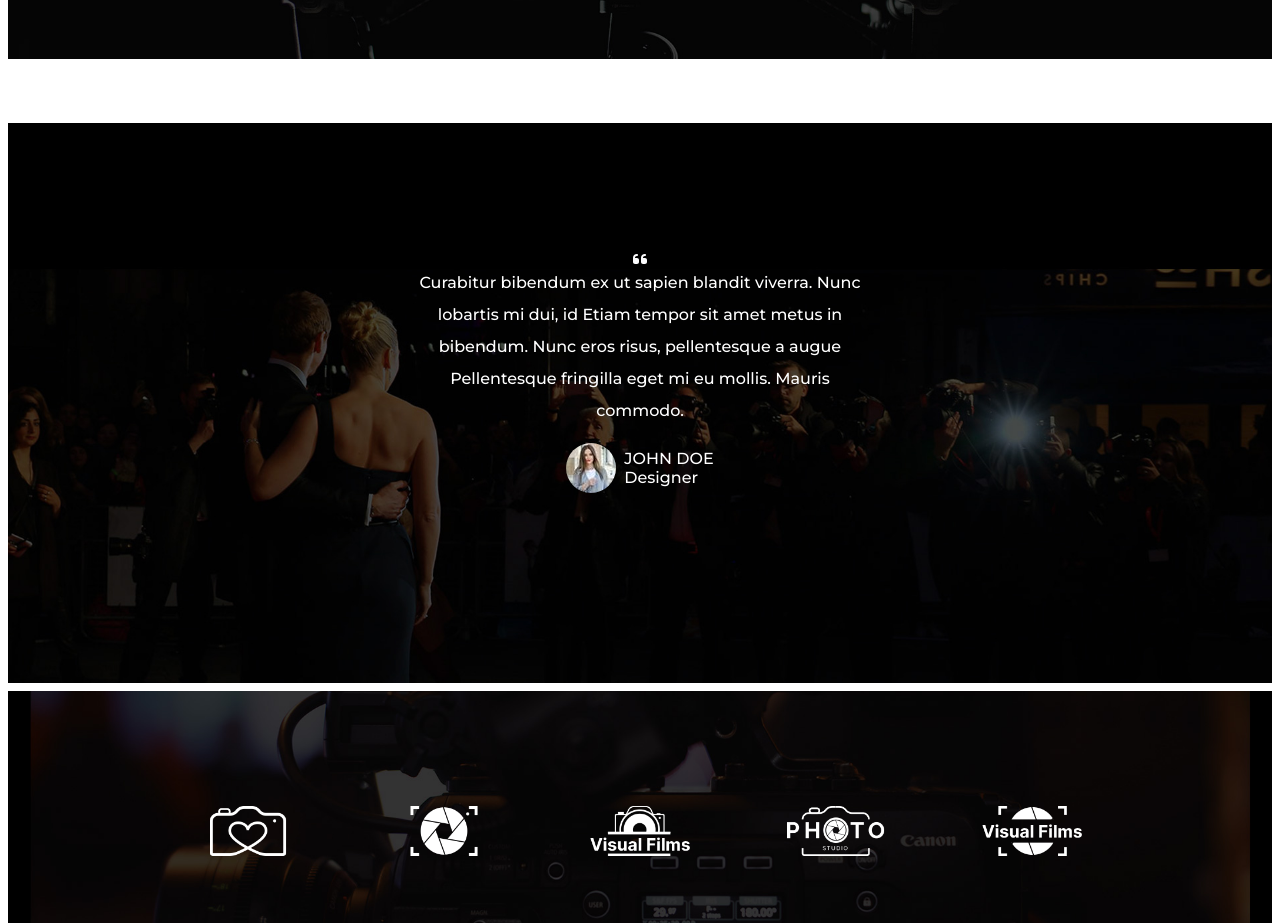
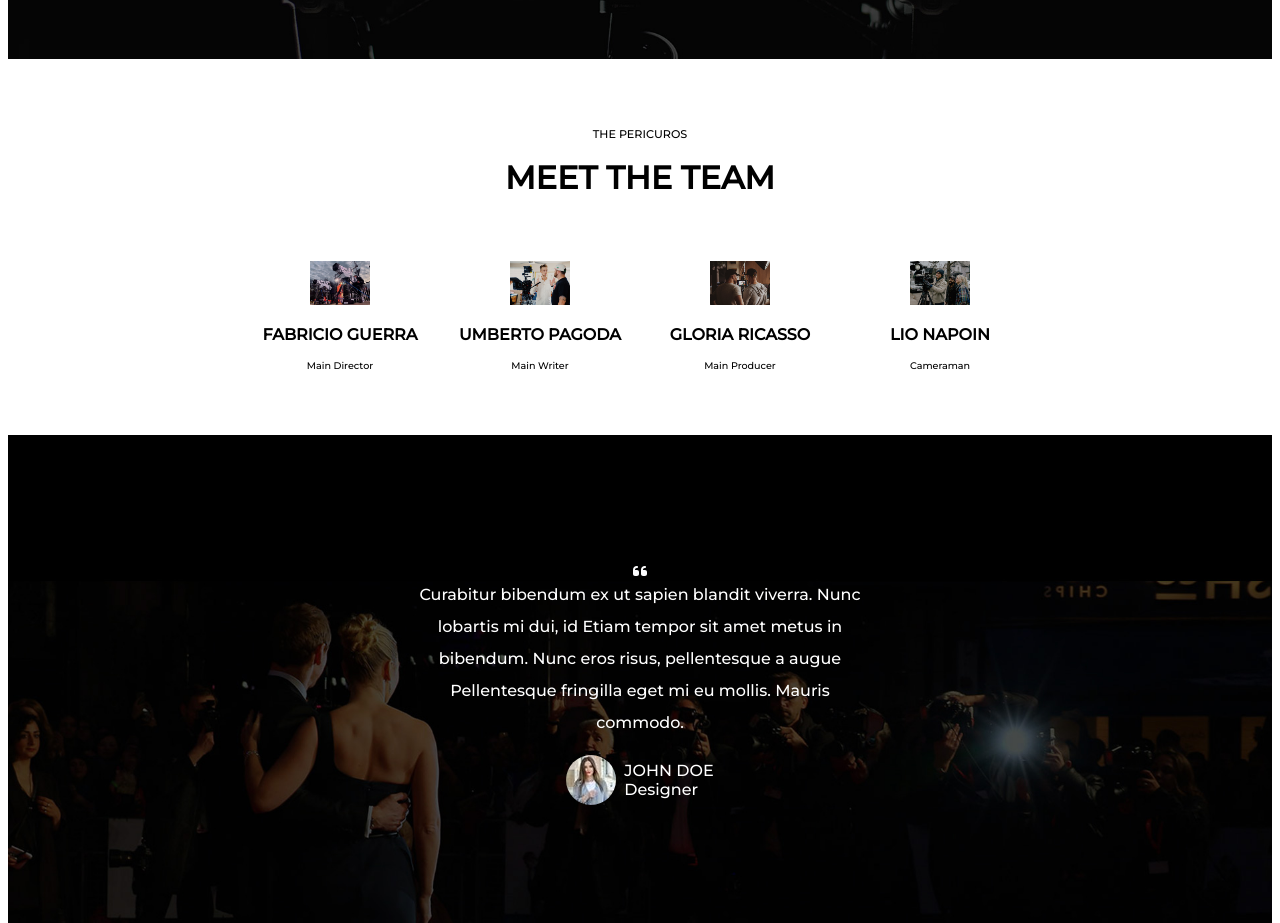
Before and after one commit to NicolaSoggiu/proj-html-vuejs, a Vue app: page / in a window 1280 px wide. Shown: the part 2360-3283 px from the top of the page. Built offline with nearby package versions, Linux system fonts and the light colour scheme.

Commit message:
use component "AppCard" to generate data in component "AppMeet"

```diff
--- a/src/components/AppMain.vue
+++ b/src/components/AppMain.vue
@@ -1,6 +1,7 @@
 <script>
 import AppWatchlist from "./AppWatchlist.vue";
 import AppWhatWeDo from "./AppWhatWeDo.vue";
+import AppMeet from "./AppMeet.vue";
 
 export default {
   data() {
@@ -28,6 +29,7 @@ export default {
   components: {
     AppWhatWeDo,
     AppWatchlist,
+    AppMeet,
   },
 };
 </script>
@@ -67,14 +69,13 @@ export default {
       </div>
     </div>
     <AppWatchlist />
-    <!-- SECTION BEST HITS MOVIES -->
     <div class="stats">
       <div class="info" v-for="info in arrStats" :key="info">
         <h1>{{ info.number }}</h1>
         <span>{{ info.text }}</span>
       </div>
     </div>
-    <!-- SECTION MEET THE TEAM -->
+    <AppMeet />
     <div class="testimonials">
       <div class="testimonials-text">
         <font-awesome-icon
--- /dev/null
+++ b/src/components/AppMeet.vue
@@ -0,0 +1,67 @@
+<script>
+import AppCard from "./AppCard.vue";
+
+export default {
+  data() {
+    return {
+      arrMeet: [
+        {
+          img: "../../public/img/Gallery-01.jpg",
+          title: "FABRICIO GUERRA",
+          text: "Main Director",
+        },
+        {
+          img: "../../public/img/Gallery-02.jpg",
+          title: "UMBERTO PAGODA",
+          text: "Main Writer",
+        },
+        {
+          img: "../../public/img/Gallery-03.jpg",
+          title: "GLORIA RICASSO",
+          text: "Main Producer",
+        },
+        {
+          img: "../../public/img/Gallery-04.jpg",
+          title: "LIO NAPOIN",
+          text: "Cameraman",
+        },
+      ],
+    };
+  },
+  components: {
+    AppCard,
+  },
+};
+</script>
+
+<template>
+  <div class="text">
+    <span>THE PERICUROS</span>
+    <h1>MEET THE TEAM</h1>
+  </div>
+  <div class="meet-team">
+    <AppCard v-for="team in arrMeet" :key="team" :data="team" />
+  </div>
+</template>
+
+<style lang="scss" scoped>
+.text {
+  text-align: center;
+  margin-top: 4rem;
+  span {
+    font-size: 0.7rem;
+  }
+  h1 {
+    margin-top: 1rem;
+    margin-bottom: 2rem;
+  }
+}
+
+.meet-team {
+  display: flex;
+  justify-content: center;
+  padding-inline: 15rem;
+  margin-top: 4rem;
+  margin-bottom: 4rem;
+}
+</style>
```
